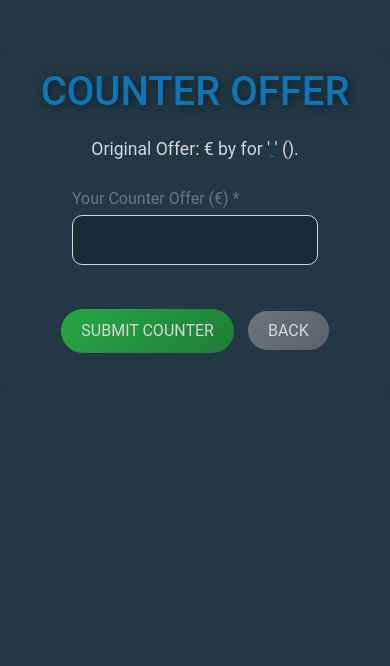
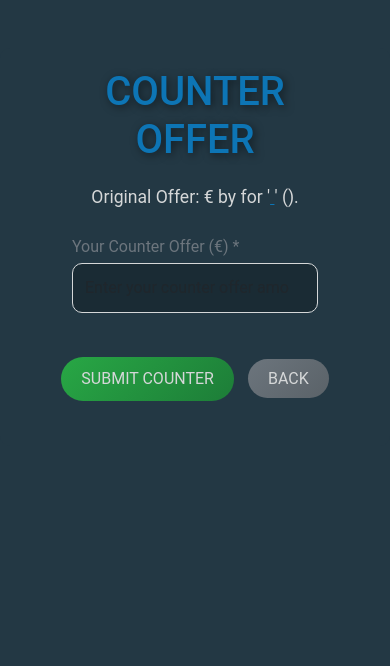
Before and after one commit to TerryLoc/sell_ur_stuff, a Django app: template sales/templates/sales/counter_offer.html in a window 390 px wide. Shown: the part 76-742 px from the top of the page. Run offline with Django 5.2, Linux system fonts and the light colour scheme; the template is opened without the code that fills it, so the values that code supplies are empty; some libraries are stand-ins or nearby versions.

Commit message:
feat: adjust layout of counter for responsiveness

```diff
--- a/sales/templates/sales/counter_offer.html
+++ b/sales/templates/sales/counter_offer.html
@@ -5,7 +5,7 @@
 {% block content %}
 <div class="container mt-5 auth-container animate__animated animate__fadeIn">
     <div class="row justify-content-center">
-        <div class="col-lg-6 col-md-8">
+        <div class="col-lg-6 col-md-8 col-10">
             <h2 class="auth-title">Counter Offer</h2>
             <p class="auth-prompt">
                 Original Offer: €{{ offer.amount }} by {{ offer.buyer.username }} for
```
Also changed, not shown: db.sqlite3.
